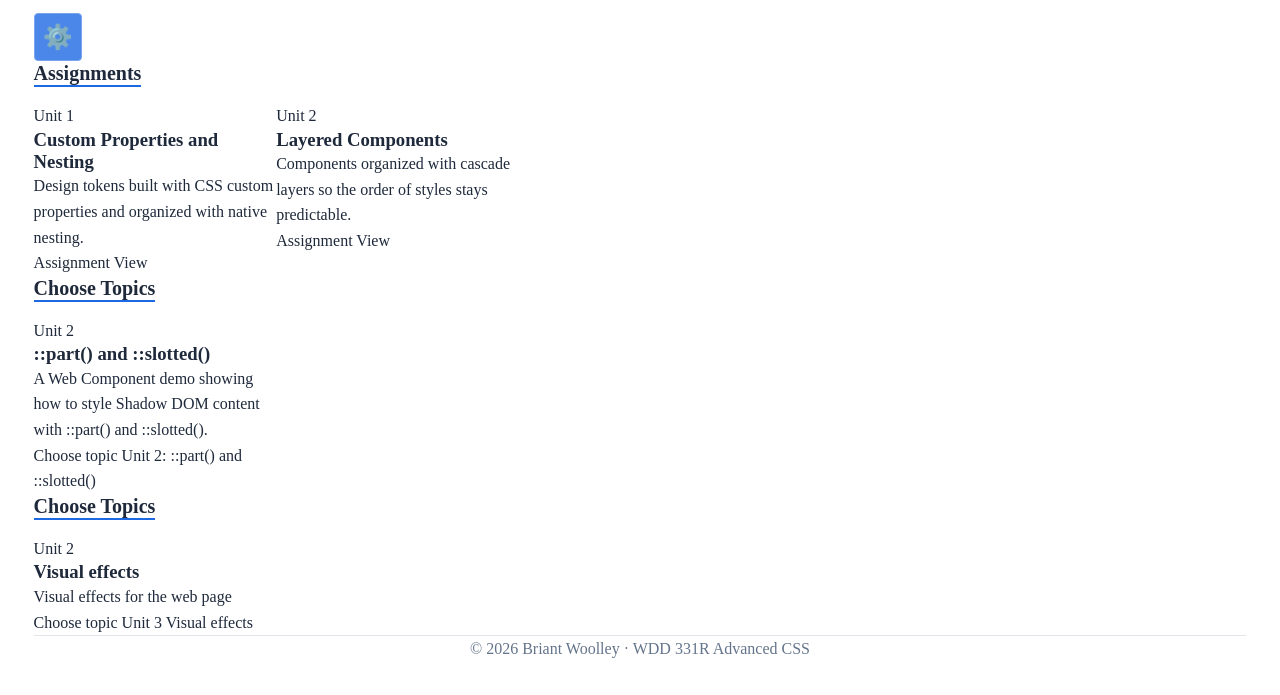
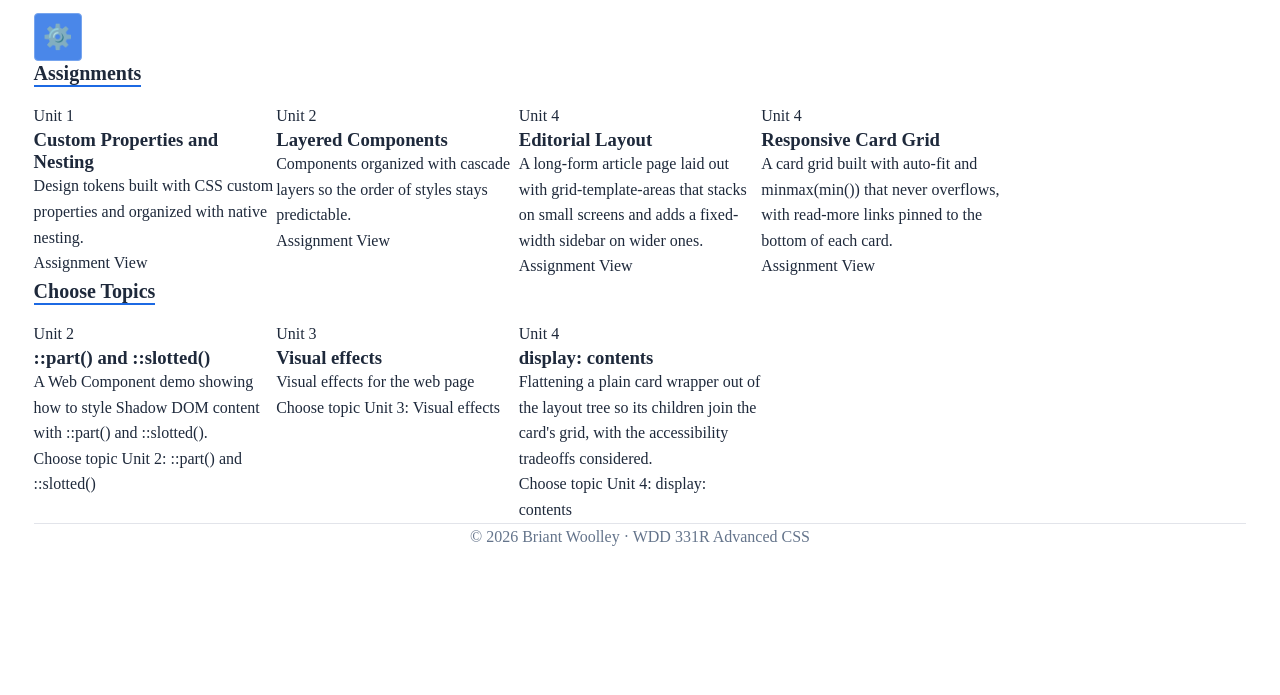
Before and after one commit to BriantLev1/Portfolio, a website: page index.html in a window 1280 px wide. Shown: the part 187-882 px from the top of the page. After the commit the page ends 800 px from the top, so only its background shows below. Drawn offline with Linux system fonts and the light colour scheme.

Commit message:
updated the links

```diff
--- a/index.html
+++ b/index.html
@@ -65,6 +65,26 @@
                         <a href="unit-2/layered-components/index.html">View<span class="visually-hidden"> Layered Components</span></a>
                     </div>
                 </article>
+
+                <article class="card">
+                    <span class="card-tag">Unit 4</span>
+                    <h3>Editorial Layout</h3>
+                    <p>A long-form article page laid out with grid-template-areas that stacks on small screens and adds a fixed-width sidebar on wider ones.</p>
+                    <div class="card-meta">
+                        <span>Assignment</span>
+                        <a href="unit-4/grid-layouts/editorial.html">View<span class="visually-hidden"> Editorial Layout</span></a>
+                    </div>
+                </article>
+
+                <article class="card">
+                    <span class="card-tag">Unit 4</span>
+                    <h3>Responsive Card Grid</h3>
+                    <p>A card grid built with auto-fit and minmax(min()) that never overflows, with read-more links pinned to the bottom of each card.</p>
+                    <div class="card-meta">
+                        <span>Assignment</span>
+                        <a href="unit-4/grid-layouts/cards.html">View<span class="visually-hidden"> Responsive Card Grid</span></a>
+                    </div>
+                </article>
             </div>
         </section>
 
@@ -80,19 +100,24 @@
                         <a href="unit-2/part-and-slotted/index.html">Unit 2: ::part() and ::slotted()</a>
                     </div>
                 </article>
-            </div>
-        </section>
 
-                <section class="card-group">
-            <h2>Choose Topics</h2>
-            <div class="cards">
                 <article class="card">
-                    <span class="card-tag">Unit 2</span>
+                    <span class="card-tag">Unit 3</span>
                     <h3>Visual effects</h3>
                     <p>Visual effects for the web page</p>
                     <div class="card-meta">
                         <span>Choose topic</span>
-                        <a href="unit-3/visual-effects/index.html">Unit 3 Visual effects</a>
+                        <a href="unit-3/visual-effects/index.html">Unit 3: Visual effects</a>
+                    </div>
+                </article>
+
+                <article class="card">
+                    <span class="card-tag">Unit 4</span>
+                    <h3>display: contents</h3>
+                    <p>Flattening a plain card wrapper out of the layout tree so its children join the card's grid, with the accessibility tradeoffs considered.</p>
+                    <div class="card-meta">
+                        <span>Choose topic</span>
+                        <a href="unit-4/grid-layouts/cards.html">Unit 4: display: contents</a>
                     </div>
                 </article>
             </div>
```
Also changed, not shown: README.md. Lines whose indentation alone changed are shown as unchanged.
